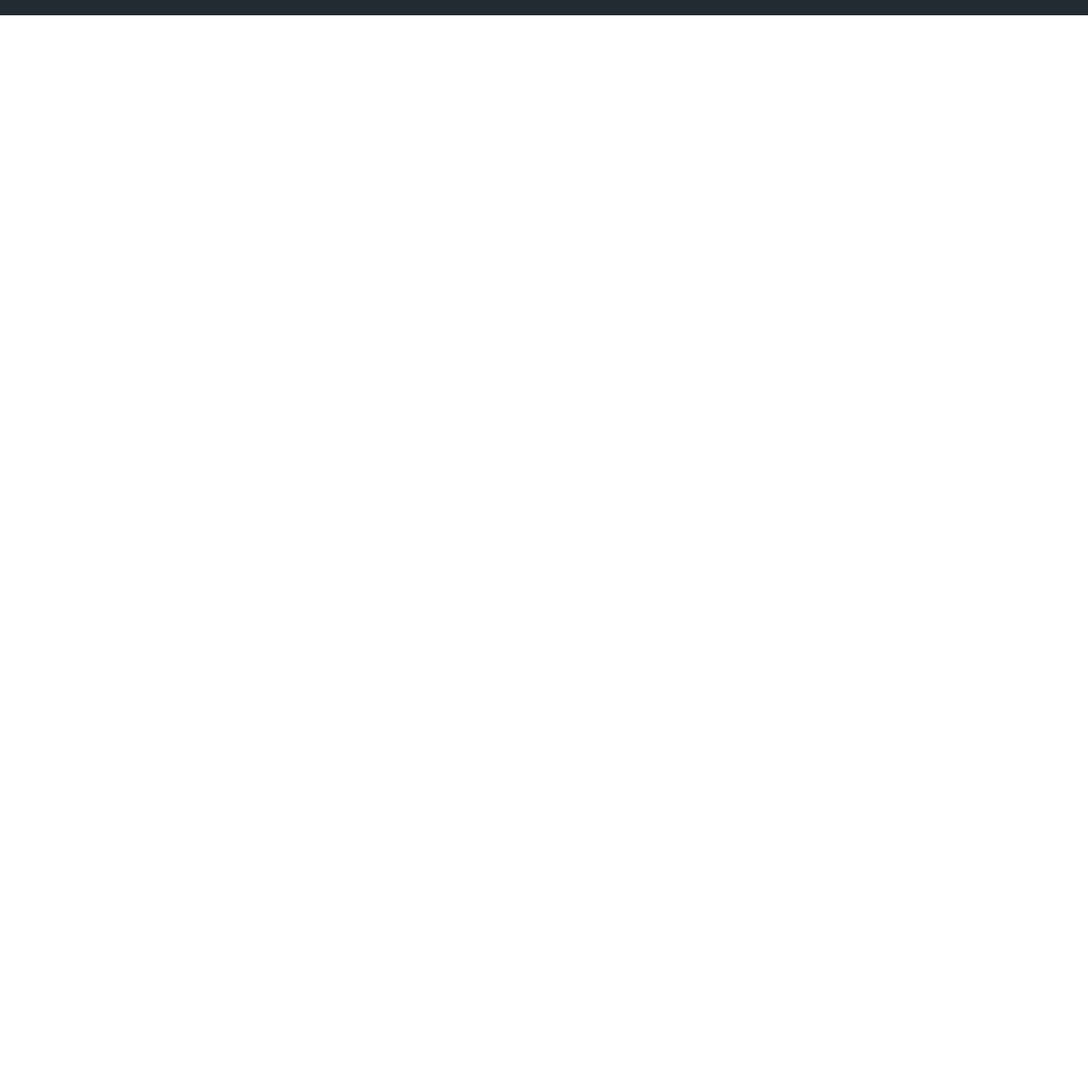
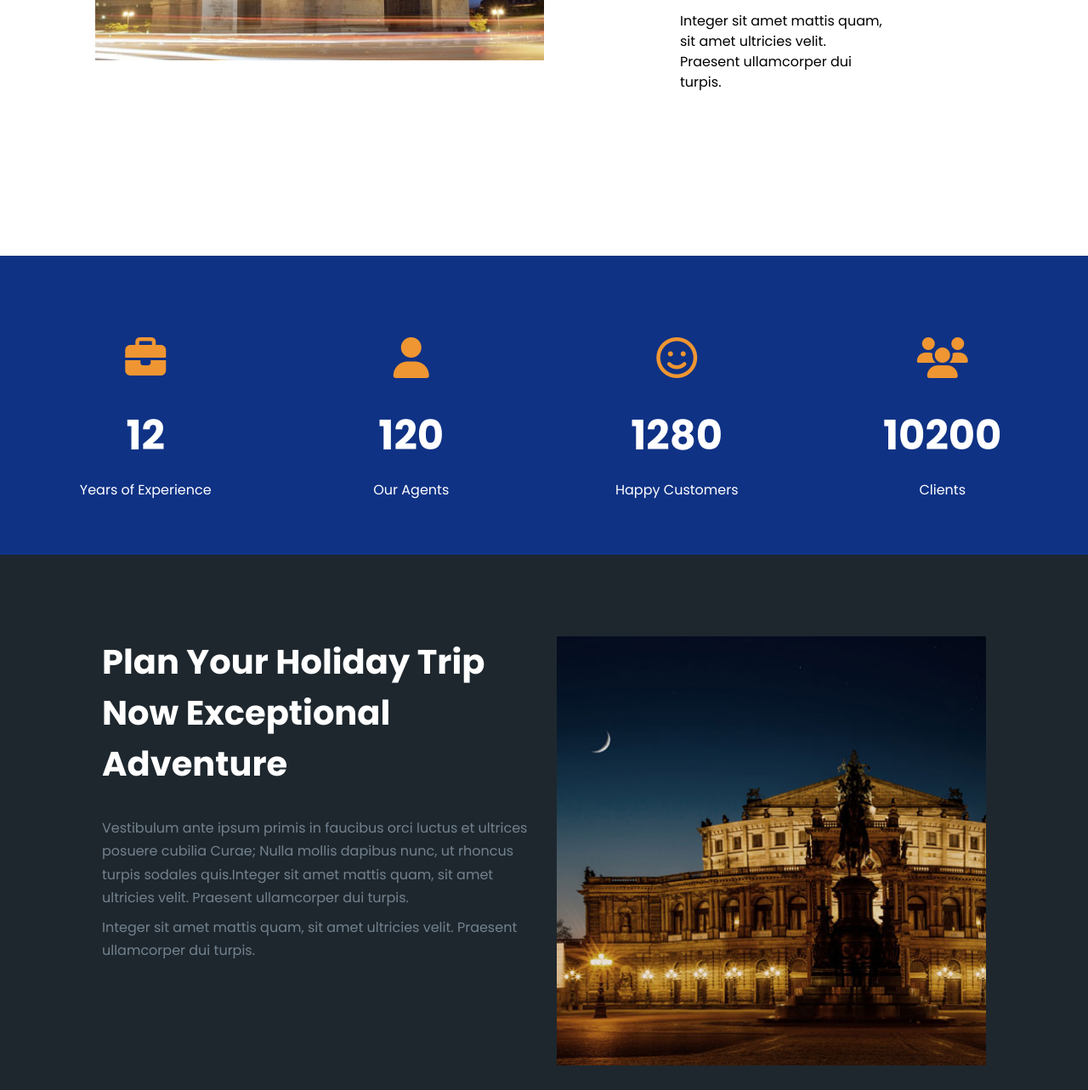
Before and after one commit to chaharshivam/Final-Project-HTML-CSS, a website: page index.html in a window 1280 px wide. Shown: the part 1630-2913 px from the top of the page at 85% size. Before the commit the page ends 1648 px from the top, so only its background shows below. Drawn offline with Linux system fonts and the light colour scheme.

Commit message:
add stats+plan sections on index and styling

```diff
--- a/assets/stylesheets/_homepage.scss
+++ b/assets/stylesheets/_homepage.scss
@@ -63,17 +63,35 @@
 	h4 {
 		margin: 1rem 0rem;
 	}
-	p {
-		margin: 2rem 0rem;
+	// p {
+	// 	margin: 1rem 0rem;
+	// }
+
+}
+
+// EXPLORE PART 2
+
+	.explore-grid-part2-c {
+		padding: 7rem;
+		grid-gap: 0;
 	}
 
-}
+	.fa-plane {
+		transform: rotate(-45deg);
+	}
+
+
+    .explore-grid-part2 {
+		padding: 0rem 8rem 0rem 10rem;
+	}
+
 
 // EXPLORE RESPONSIVE
 
 @media all and (max-width: 768px) {
     .explore-section {
-        .grid-col-3 {
+		.grid-col-3,
+		.grid-col-2 {
             grid-template-columns: 1fr;
 		}
 		padding: 0rem 1.6rem;
@@ -81,4 +99,60 @@
 	.explore-grid {
 		padding: 0rem 2.5rem;
 	}
+	.explore-grid-part2 {
+		padding: 4rem 1rem;
+	}
 }
+
+// STATS SECTION
+
+.stats-section {
+	background: $blue;
+	width: 100%;
+	padding: 4rem 0rem;
+}
+.stats-grid {
+	i {
+		font-size: 3rem;
+		color: $golden;
+		margin: 2rem 0rem 1rem 0rem;
+	}
+	h4 {
+		font-size: 3rem;
+		margin: 1rem 0rem;
+		color: $text-primary;
+	}
+	p {
+		font-size: 1rem;
+		color: $text-primary;
+	}
+}
+
+@media all and (max-width: 768px) {
+	.stats-section {
+		.grid-col-4 {
+			grid-template-columns: 1fr;
+		}
+	}
+}
+
+// PLAN YOUR HOLIDAY SECTION (Tejas)
+
+.plan-holiday-section {
+	background: $metallic;
+	padding: 3rem;
+}
+
+.plan-grid {
+	padding: 3rem 0rem;
+	h3 {
+		color: $text-primary;
+		margin-bottom: 2rem;
+		font-size: 2.5rem;
+	}
+	p {
+		color: $text-secondary;
+		margin-bottom: 0.5rem;
+		line-height: 1.7;
+	}
+}
--- a/assets/stylesheets/common/_general.scss
+++ b/assets/stylesheets/common/_general.scss
@@ -1,6 +1,13 @@
 //Contains your general code for your project
 .wrapper {
   max-width: 1300px;
+  width: 100%;
+  margin: 0 auto;
+  padding: 0 30px;
+}
+
+.wrapper2 2
+  max-width: 1100px;
   width: 100%;
   margin: 0 auto;
   padding: 0 30px;
--- a/index.html
+++ b/index.html
@@ -47,7 +47,9 @@
       </div>
     </div>
   </div>
+
   <!-- Main -->
+
   <main>
 
     <!-- EXPLORE/ABOUT SECTION (Tejas) -->
@@ -76,6 +78,81 @@
           <i class="fas fa-rocket"></i>
           <h4>Amet Mattis Quam</h4>
           <p>Integer sit amet mattis quam, sit amet ultricies velit. Praesent ullamcorper dui turpis.</p>
+
+        </div>
+      </div>
+
+      <!-- PART 2 -->
+
+
+      <div class="grid-col-2 explore-grid explore-grid-part2-c">
+        <div>
+          <img class="img-responsive" src="assets/media/img1.jpg">
+        </div>
+        <div class="explore-grid-part2">
+          <div>
+            <i class="fas fa-plane"></i>
+            <h4>Ultricies Velit</h4>
+            <p>Integer sit amet mattis quam, sit amet ultricies velit. Praesent ullamcorper dui turpis.</p>
+          </div>
+          <div>
+            <i class="fas fa-rocket"></i>
+            <h4>Mattis Quam</h4>
+            <p>Integer sit amet mattis quam, sit amet ultricies velit. Praesent ullamcorper dui turpis.</p>
+          </div>
+
+        </div>
+      </div>
+
+    </section>
+
+    <!-- STATS SECTION (Tejas) -->
+
+    <section class="stats-section">
+      <div class="wrapper">
+        <div class="grid-col-4 stats-grid">
+          <div class="text-center">
+            <i class="fas fa-briefcase"></i>
+            <h4>12</h4>
+            <p>Years of Experience</p>
+          </div>
+          <div class="text-center">
+            <i class="fas fa-user"></i>
+            <h4>120</h4>
+            <p>Our Agents</p>
+          </div>
+          <div class="text-center">
+            <i class="far fa-smile"></i>
+            <h4>1280</h4>
+            <p>Happy Customers</p>
+          </div>
+          <div class="text-center">
+            <i class="fas fa-users"></i>
+            <h4>10200</h4>
+            <p>Clients</p>
+          </div>
+        </div>
+      </div>
+
+    </section>
+
+    <!-- PLAN YOUR HOLIDAY SECTION (Tejas) -->
+
+    <section class="plan-holiday-section">
+      <div class="wrapper2">
+        <div class="grid-col-2 plan-grid">
+          <div>
+            <h3>Plan Your Holiday Trip Now Exceptional Adventure</h3>
+            <p>Vestibulum ante ipsum primis in faucibus orci luctus et ultrices posuere cubilia Curae; Nulla mollis
+              dapibus nunc, ut
+              rhoncus turpis sodales quis.Integer sit amet mattis quam, sit amet ultricies velit. Praesent ullamcorper
+              dui turpis.</p>
+            <p>Integer sit amet mattis quam, sit amet ultricies velit. Praesent ullamcorper dui turpis.</p>
+          </div>
+
+          <div>
+            <img class="img-responsive" src="assets/media/img3.jpg">
+          </div>
 
         </div>
       </div>
```
Also changed, not shown: assets/stylesheets/style.css.
